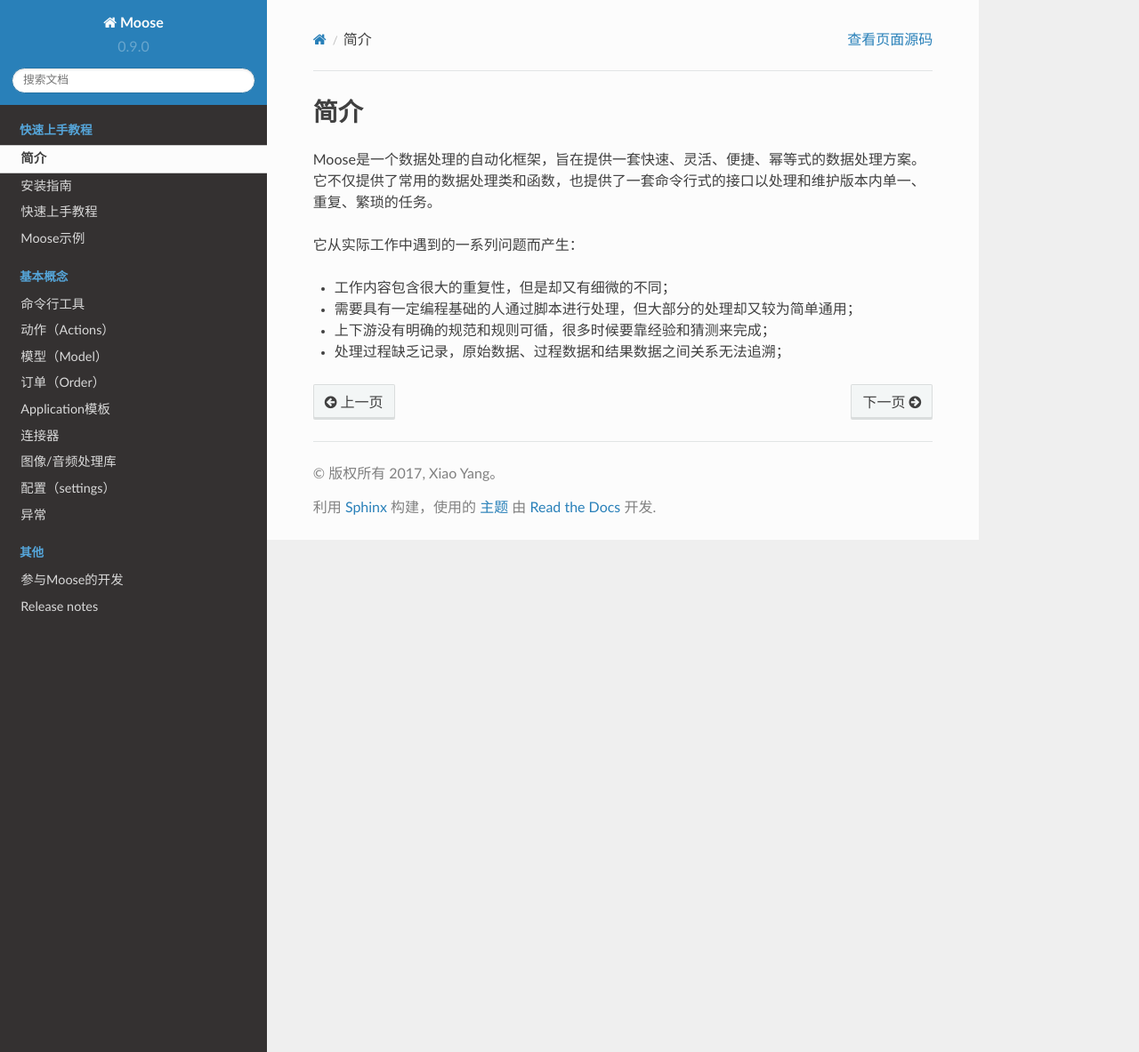
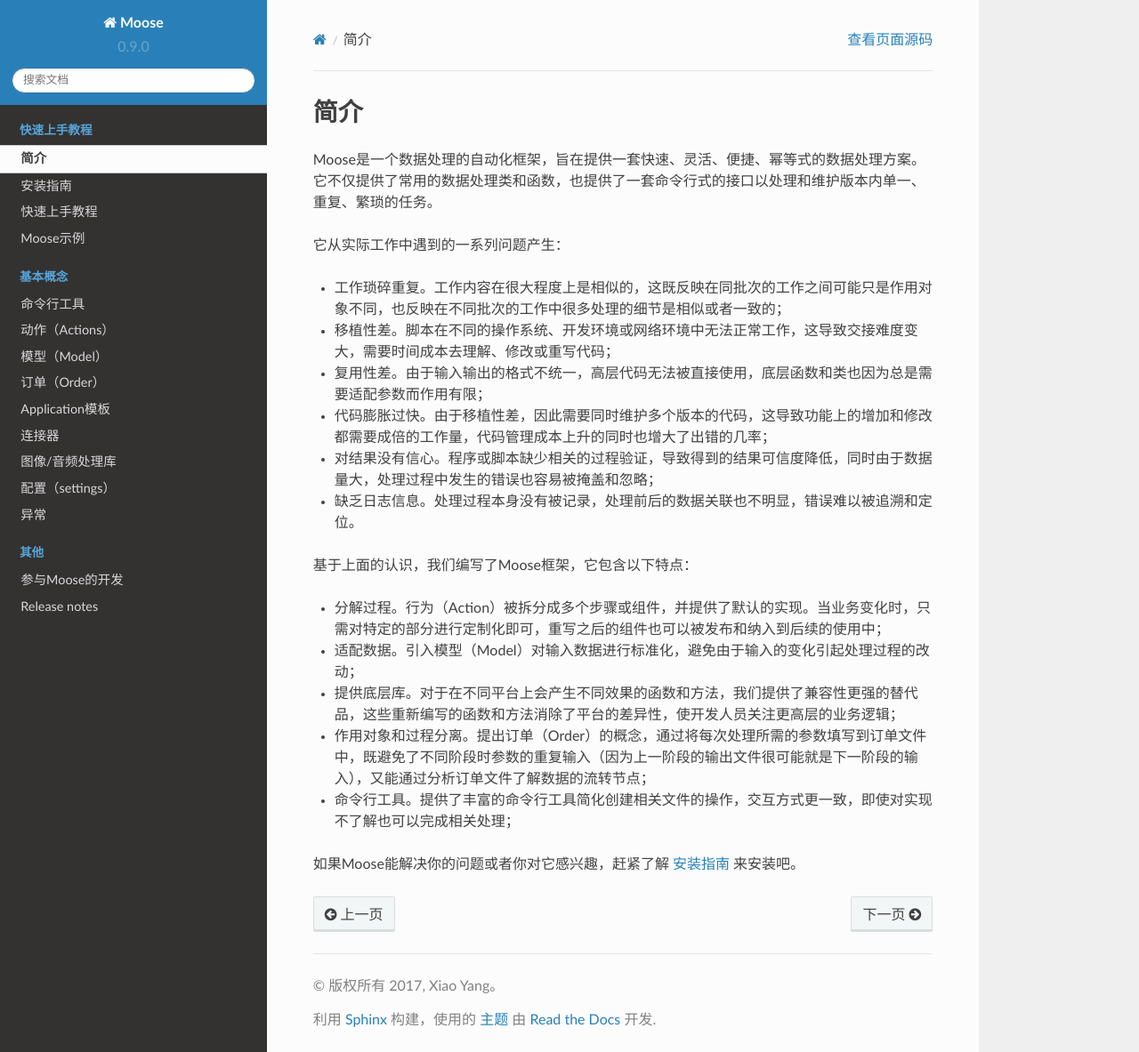
Before and after one commit to muma378/moose, a Sphinx documentation site: the page built from docs/intro/overview.rst, in a window 1280 px wide and 1183 px high. Shown: the whole window at 89% size. Built offline with Sphinx 7.4.7 and the Read the Docs theme 2.0.0, drawn with Linux system fonts in a browser that asks for light colours.

Commit message:
[FIX] update install and overview

```diff
--- a/docs/index.rst
+++ b/docs/index.rst
@@ -19,7 +19,7 @@
    intro/examples
 
 :doc:`intro/overview`
-    了解Moose是什么以及它适用于什么场景。
+    了解Moose是什么以及它用于解决什么问题。
 
 :doc:`intro/install`
     在你的电脑上安装Moose。
--- a/docs/intro/overview.rst
+++ b/docs/intro/overview.rst
@@ -6,9 +6,23 @@
 
 Moose是一个数据处理的自动化框架，旨在提供一套快速、灵活、便捷、幂等式的数据处理方案。它不仅提供了常用的数据处理类和函数，也提供了一套命令行式的接口以处理和维护版本内单一、重复、繁琐的任务。
 
-它从实际工作中遇到的一系列问题而产生：
+它从实际工作中遇到的一系列问题产生：
 
-- 工作内容包含很大的重复性，但是却又有细微的不同；
-- 需要具有一定编程基础的人通过脚本进行处理，但大部分的处理却又较为简单通用；
-- 上下游没有明确的规范和规则可循，很多时候要靠经验和猜测来完成；
-- 处理过程缺乏记录，原始数据、过程数据和结果数据之间关系无法追溯；
+- 工作琐碎重复。工作内容在很大程度上是相似的，这既反映在同批次的工作之间可能只是作用对象不同，也反映在不同批次的工作中很多处理的细节是相似或者一致的；
+- 移植性差。脚本在不同的操作系统、开发环境或网络环境中无法正常工作，这导致交接难度变大，需要时间成本去理解、修改或重写代码；
+- 复用性差。由于输入输出的格式不统一，高层代码无法被直接使用，底层函数和类也因为总是需要适配参数而作用有限；
+- 代码膨胀过快。由于移植性差，因此需要同时维护多个版本的代码，这导致功能上的增加和修改都需要成倍的工作量，代码管理成本上升的同时也增大了出错的几率；
+- 对结果没有信心。程序或脚本缺少相关的过程验证，导致得到的结果可信度降低，同时由于数据量大，处理过程中发生的错误也容易被掩盖和忽略；
+- 缺乏日志信息。处理过程本身没有被记录，处理前后的数据关联也不明显，错误难以被追溯和定位。
+
+
+基于上面的认识，我们编写了Moose框架，它包含以下特点：
+
+- 分解过程。行为（Action）被拆分成多个步骤或组件，并提供了默认的实现。当业务变化时，只需对特定的部分进行定制化即可，重写之后的组件也可以被发布和纳入到后续的使用中；
+- 适配数据。引入模型（Model）对输入数据进行标准化，避免由于输入的变化引起处理过程的改动；
+- 提供底层库。对于在不同平台上会产生不同效果的函数和方法，我们提供了兼容性更强的替代品，这些重新编写的函数和方法消除了平台的差异性，使开发人员关注更高层的业务逻辑；
+- 作用对象和过程分离。提出订单（Order）的概念，通过将每次处理所需的参数填写到订单文件中，既避免了不同阶段时参数的重复输入（因为上一阶段的输出文件很可能就是下一阶段的输入），又能通过分析订单文件了解数据的流转节点；
+- 命令行工具。提供了丰富的命令行工具简化创建相关文件的操作，交互方式更一致，即使对实现不了解也可以完成相关处理；
+.. - 便捷的过程和结果验证。Moose提供了测试和统计模块，只需要少量的编码即可完成单元测试和显示统计结果，使得过程和结果更加可控。
+
+如果Moose能解决你的问题或者你对它感兴趣，赶紧了解 :doc:`install` 来安装吧。
```
Also changed, not shown: docs/intro/install.rst (+20 -9 lines).
